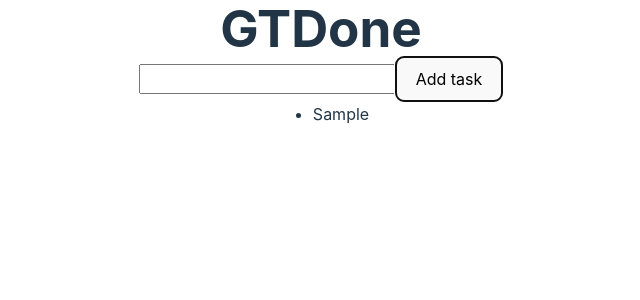
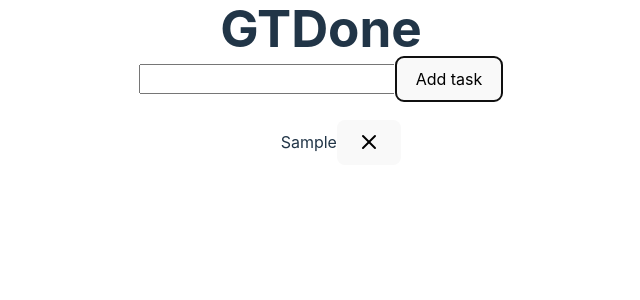
Before and after one commit to mariobarcelo/simplelist, a React (Vite) app: page / in a window 1280 px wide. Both pictures are taken after typing "Sample" into the empty fields and a click on the button "Add task". Shown: the top 300 px of the page, without its empty margins (319-959 px from the left). Built offline with nearby package versions, Linux system fonts and the light colour scheme.

Commit message:
Add TodoItem component

```diff
--- a/package.json
+++ b/package.json
@@ -13,6 +13,7 @@
     "new-component": "^5.0.2",
     "react": "^18.2.0",
     "react-dom": "^18.2.0",
+    "react-feather": "^2.0.10",
     "uuid": "^9.0.0"
   },
   "devDependencies": {
--- /dev/null
+++ b/src/components/TodoItem/TodoItem.jsx
@@ -0,0 +1,18 @@
+import React from 'react';
+import styles from './TodoItem.module.css';
+import VisuallyHidden from '../VisuallyHidden';
+import { X } from 'react-feather';
+
+function TodoItem({ children }) {
+	return (
+		<li className={styles.item}>
+			{children}
+			<button>
+				<X />
+				<VisuallyHidden>Delete item</VisuallyHidden>
+			</button>
+		</li>
+	);
+}
+
+export default TodoItem;
--- /dev/null
+++ b/src/components/TodoItem/TodoItem.module.css
@@ -0,0 +1,9 @@
+.item {
+	display: flex;
+	justify-content: space-between;
+	align-items: center;
+	padding: 1rem 2rem;
+	list-style: none;
+	border: 2px solid white;
+	border-radius: 8px;
+}
--- /dev/null
+++ b/src/components/TodoItem/index.js
@@ -0,0 +1,2 @@
+export * from './TodoItem';
+export { default } from './TodoItem';
--- a/src/components/TodoList/TodoList.jsx
+++ b/src/components/TodoList/TodoList.jsx
@@ -1,5 +1,6 @@
 import React from 'react';
 import styles from './TodoList.module.css';
+import TodoItem from '../TodoItem/TodoItem';
 
 function TodoList({ itemsList }) {
 	if (!itemsList) return;
@@ -7,7 +8,7 @@ function TodoList({ itemsList }) {
 	return (
 		<ul>
 			{itemsList.map(({ name, id }) => {
-				return <li key={id}>{name}</li>;
+				return <TodoItem key={id}>{name}</TodoItem>;
 			})}
 		</ul>
 	);
--- /dev/null
+++ b/src/components/VisuallyHidden/VisuallyHidden.jsx
@@ -0,0 +1,44 @@
+import React from 'react';
+const hiddenStyles = {
+	display: 'inline-block',
+	position: 'absolute',
+	overflow: 'hidden',
+	clip: 'rect(0 0 0 0)',
+	height: 1,
+	width: 1,
+	margin: -1,
+	padding: 0,
+	border: 0,
+};
+const VisuallyHidden = ({ children, ...delegated }) => {
+	const [forceShow, setForceShow] = React.useState(false);
+	React.useEffect(() => {
+		if (process.env.NODE_ENV !== 'production') {
+			const handleKeyDown = (ev) => {
+				if (ev.key === 'Alt') {
+					setForceShow(true);
+				}
+			};
+			const handleKeyUp = (ev) => {
+				if (ev.key === 'Alt') {
+					setForceShow(false);
+				}
+			};
+			window.addEventListener('keydown', handleKeyDown);
+			window.addEventListener('keyup', handleKeyUp);
+			return () => {
+				window.removeEventListener('keydown', handleKeyDown);
+				window.removeEventListener('keyup', handleKeyUp);
+			};
+		}
+	}, []);
+	if (forceShow) {
+		return children;
+	}
+	return (
+		<span style={hiddenStyles} {...delegated}>
+			{children}
+		</span>
+	);
+};
+export default VisuallyHidden;
--- /dev/null
+++ b/src/components/VisuallyHidden/index.js
@@ -0,0 +1,2 @@
+export * from './VisuallyHidden';
+export { default } from './VisuallyHidden';
```
Also changed, not shown: 1 other file (tests, documents, lock files or other folders).
